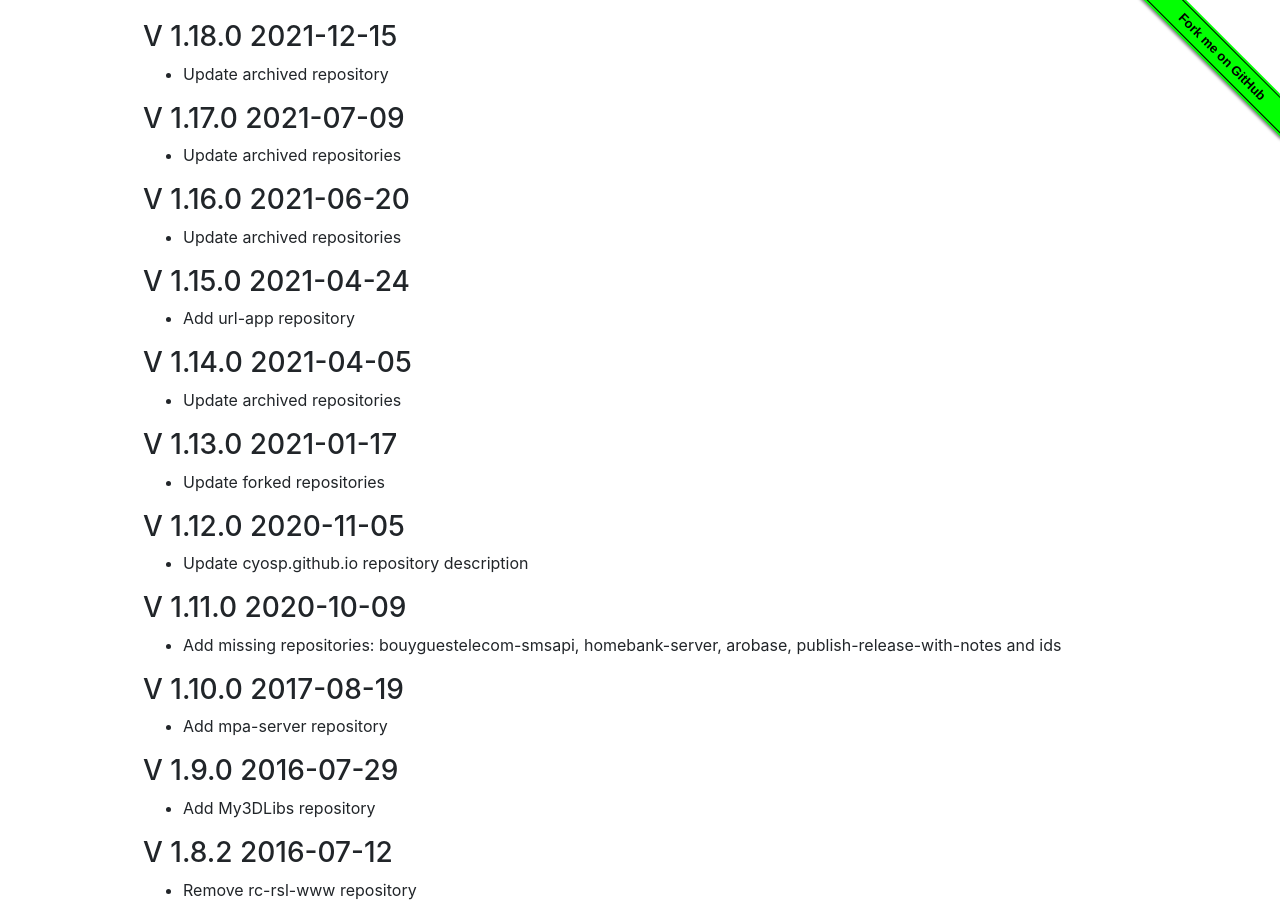
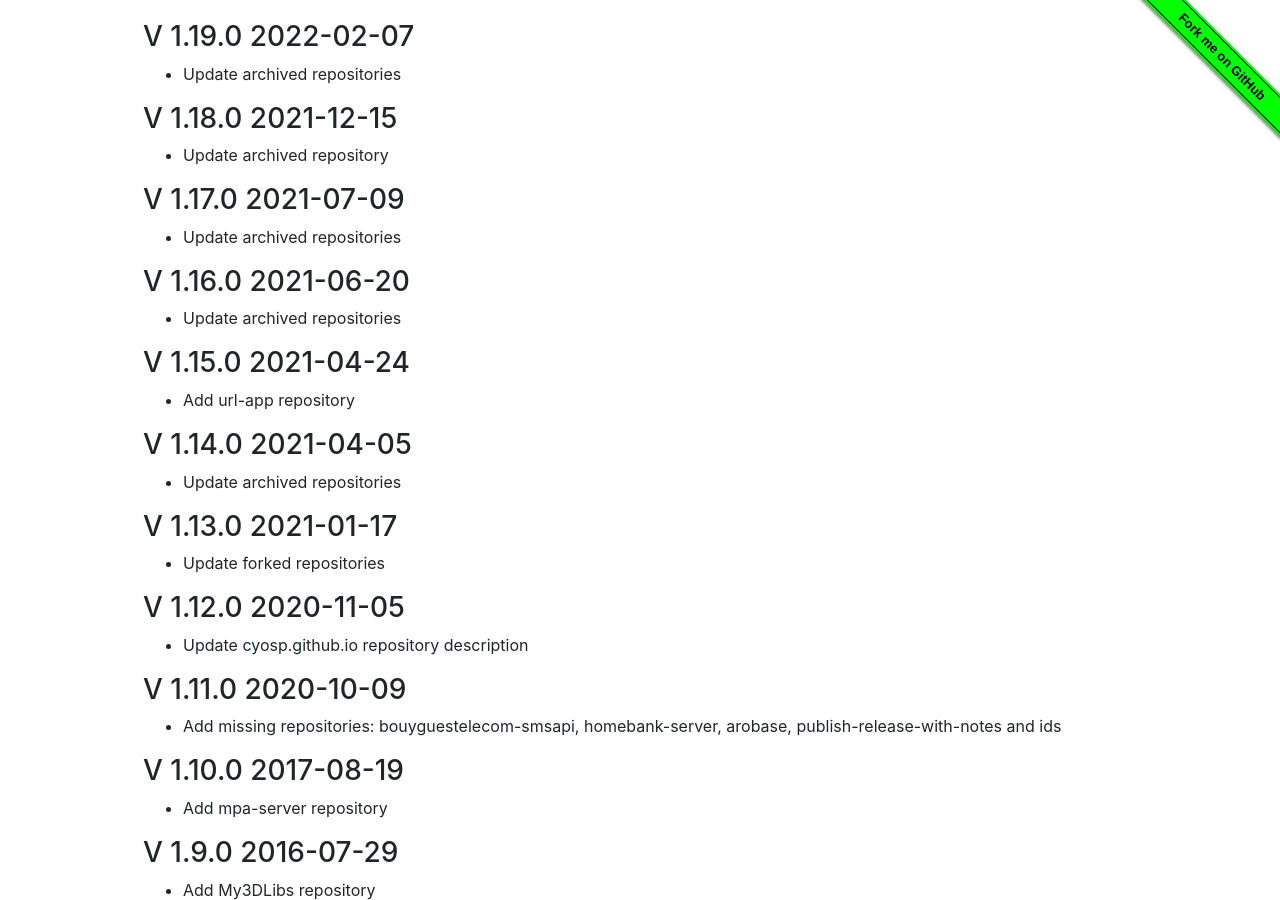
Before and after one commit to cyosp/cyosp.github.io, a Jekyll site: the page built from CHANGES.md, in a window 1280 px wide and 900 px high. Built offline with Jekyll 4.4.1, drawn with Linux system fonts in a browser that asks for light colours; our own code applies the rules of GitHub Pages for plain Markdown files.

Commit message:
Update archived repositories

```diff
--- a/CHANGES.md
+++ b/CHANGES.md
@@ -1,3 +1,6 @@
+### V 1.19.0 2022-02-07
+- Update archived repositories
+
 ### V 1.18.0 2021-12-15
 - Update archived repository
 
```
